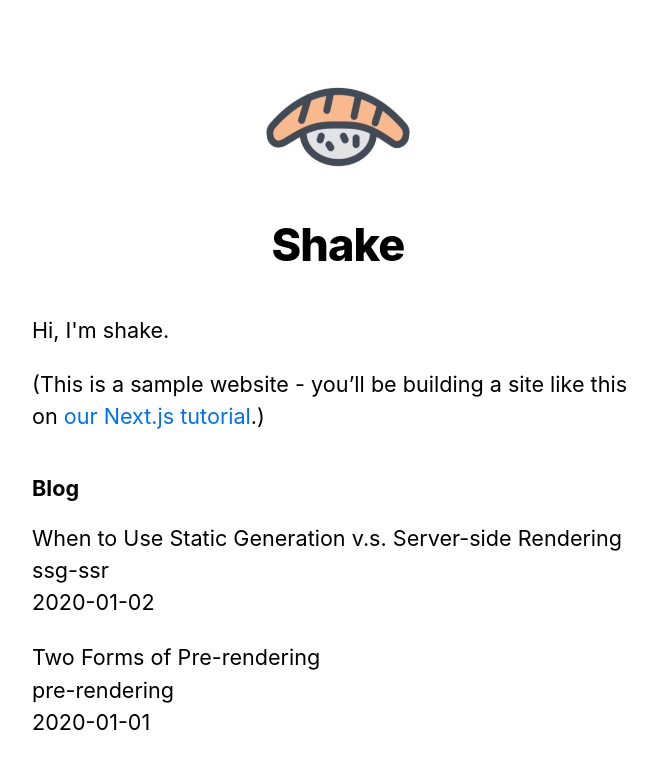
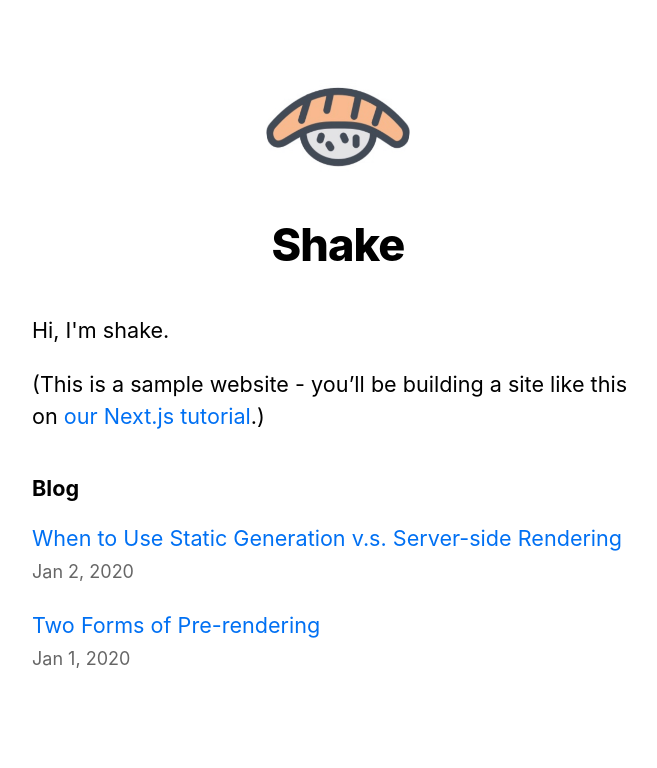
Before and after one commit to shake551/nextjs-tuto, a Next.js app: page / in a window 1280 px wide. Shown: the top 768 px of the page, without its empty margins (302-959 px from the left). Built offline with nearby package versions, Linux system fonts and the light colour scheme.

Commit message:
Polishing the Index Page

```diff
--- a/pages/index.js
+++ b/pages/index.js
@@ -1,7 +1,9 @@
 import Head from 'next/head';
+import Link from 'next/link'
 import Layout, {siteTitle} from "../components/layout";
 import utilStyles from '../styles/utils.module.css';
 import {getSortedPostsData} from "../lib/posts";
+import Date from "../components/date";
 
 export async function getStaticProps() {
     const allPostsData = getSortedPostsData();
@@ -30,11 +32,12 @@
                 <ul className={utilStyles.list}>
                     {allPostsData?.map(({ id, date, title }) => (
                         <li className={utilStyles.listItem} key={id}>
-                            {title}
+                            <Link href={`/posts/${id}`}>{title}</Link>
                             <br />
-                            {id}
+                            <small className={utilStyles.lightText}>
+                                <Date dateString={date} />
+                            </small>
                             <br />
-                            {date}
                         </li>
                     ))}
                 </ul>
```
